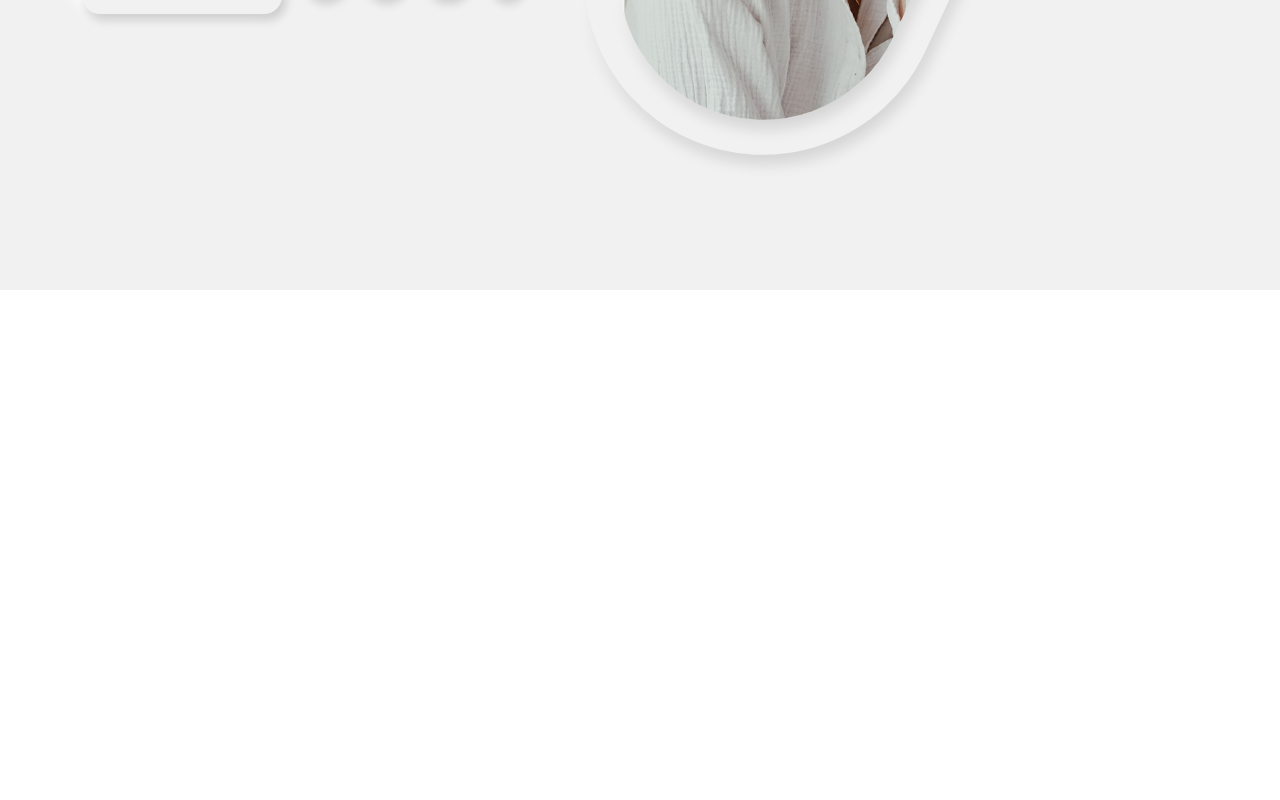
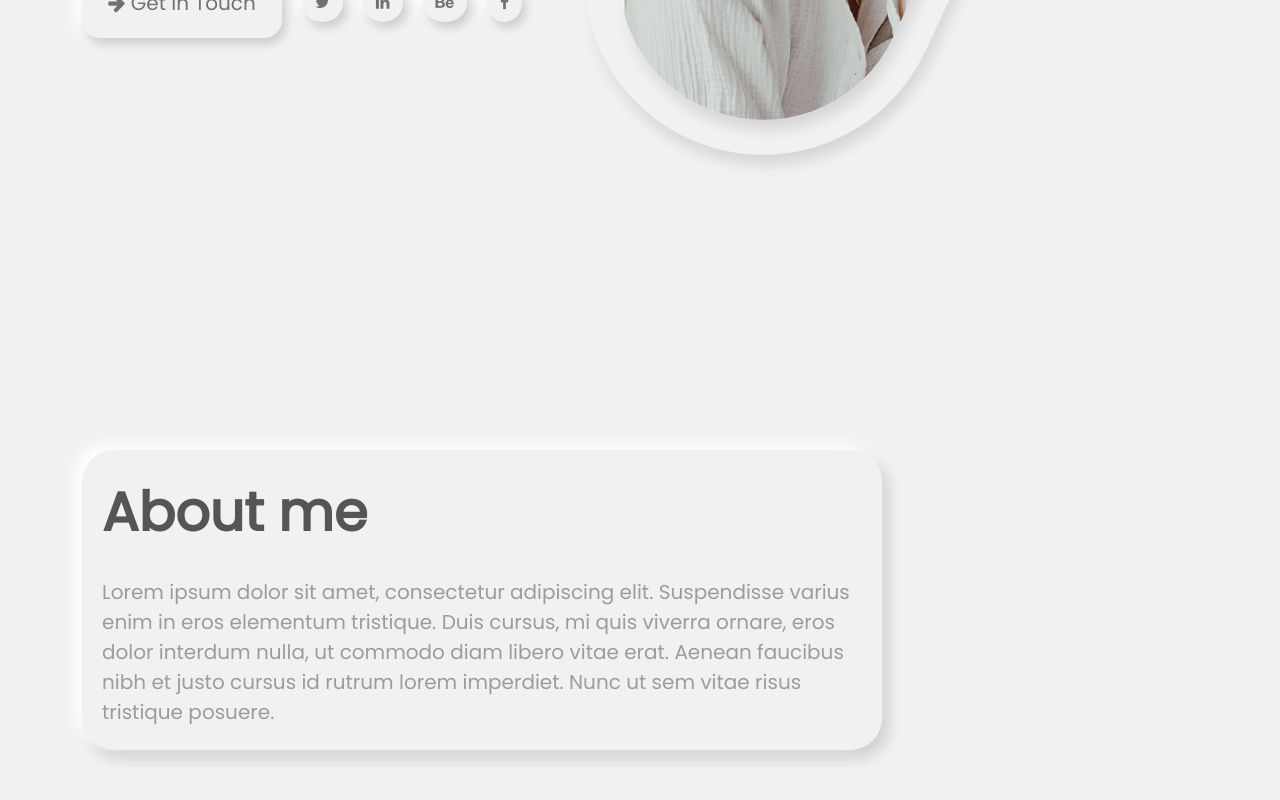
Before and after one commit to Yatin1923/portfolio, an Angular app: page / in a window 1280 px wide. Shown: the part 584-1384 px from the top of the page. Before the commit the page ends 874 px from the top, so only its background shows below. Built offline with nearby package versions, Linux system fonts and the light colour scheme.

Commit message:
added about section

```diff
--- a/src/app/home/home.component.css
+++ b/src/app/home/home.component.css
@@ -74,3 +74,32 @@ h1{
     margin-right: 20px;
     border-radius: 100%;
 }
+
+.about{
+    /* height: 50vh; */
+}
+
+.card{
+    /* top: 50px; */
+    color: #555555;
+    border: none;
+    border-radius: 2rem;
+    height: 300px;
+    width: 800px;
+    box-shadow: -8px -6px 15px 0 #fff, 6px 8px 15px 0 rgb(0 0 0 / 15%);
+    padding: 30px 20px 20px 20px;
+    background-color: #f1f1f1;
+    display: inline-block;
+}
+.aboutBtn{
+    display: inline-block;
+}
+.vertical-padding{
+    padding-top: 10rem;
+    padding-bottom: 10rem;
+}
+.moreAboutMe{
+    height: 50px;
+    margin-top: 100%;
+
+}
--- a/src/app/home/home.component.html
+++ b/src/app/home/home.component.html
@@ -9,6 +9,7 @@
                 <div class="max-width-small">
                     <p style="color: #9c9c9c;">Lorem ipsum dolor sit amet, consectetur adipiscing elit. Suspendisse varius enim eros elementum tristiquecursus.</p>
                 </div>
+                <br>
                 <div class="buttons">
                     <div class="getInTouch">
                         <button class="btn btn-lg"><i class="fa fa-arrow-right"></i> Get in Touch</button>
@@ -31,4 +32,13 @@
             </div>
         </div>
     </div>
+    <div class="about">
+        <div class="vertical-padding">
+            <div class="card">
+                <h1><b>About me</b></h1>
+                <br>
+                <p style="font-size: 20px; color: #9c9c9c;">Lorem ipsum dolor sit amet, consectetur adipiscing elit. Suspendisse varius enim in eros elementum tristique. Duis cursus, mi quis viverra ornare, eros dolor interdum nulla, ut commodo diam libero vitae erat. Aenean faucibus nibh et justo cursus id rutrum lorem imperdiet. Nunc ut sem vitae risus tristique posuere.</p>
+            </div>
+        </div>
+    </div>
 </div>
```
